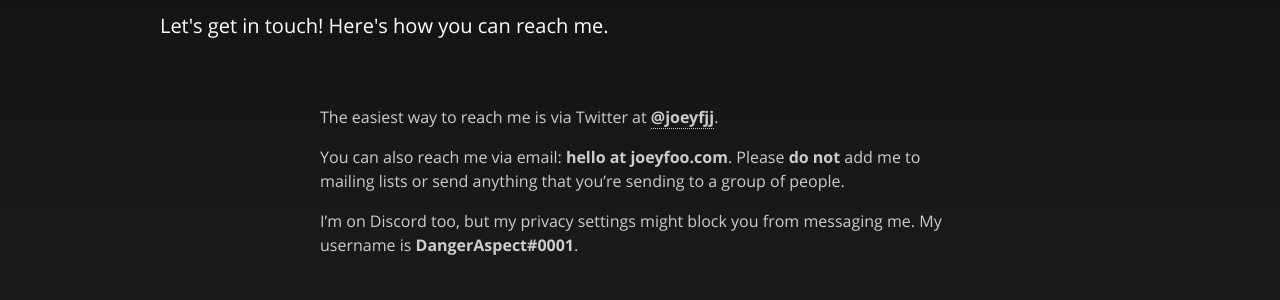
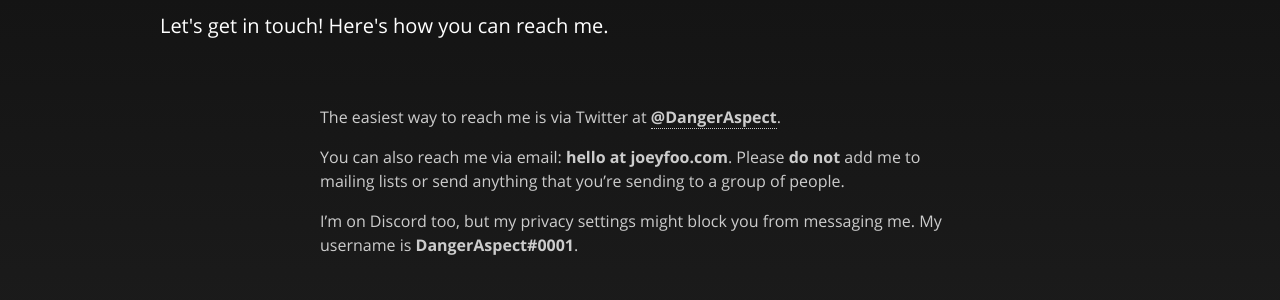
Before and after one commit to joeyfoo/joeyfoo.github.io, a Jekyll site: the page built from contact.md, in a window 1280 px wide. Shown: the part 174-474 px from the top of the page. Built offline with Jekyll 4.4.1, drawn with Linux system fonts in a browser that asks for light colours.

Commit message:
Update Twitter handle

```diff
--- a/_config.yml
+++ b/_config.yml
@@ -19,14 +19,14 @@
   Joey's website. Hi there!
 baseurl: "" # the subpath of your site, e.g. /blog
 url: "https://joeyfoo.com/" # the base hostname & protocol for your site, e.g. http://example.com
-twitter_username: joeyfjj
+twitter_username: DangerAspect
 twitter:
-  username: joeyfjj
+  username: DangerAspect
   card: summary
 social:
   name: Joey Foo
   links:
-    - https://twitter.com/joeyfjj
+    - https://twitter.com/DangerAspect
     - https://github.com/joeyfoo
 # github_username:  joeyfoo
 repository: joeyfoo/joeyfoo.github.io
--- a/_layouts/home.html
+++ b/_layouts/home.html
@@ -64,7 +64,7 @@
 
     <ul class="links">
       <li>
-        <a href="https://twitter.com/joeyfjj" class="text-button">
+        <a href="https://twitter.com/DangerAspect" class="text-button">
           Twitter
         </a>
       </li>
--- a/contact.md
+++ b/contact.md
@@ -5,7 +5,7 @@
 description: Let's get in touch! Here's how you can reach me.
 ---
 
-The easiest way to reach me is via Twitter at **[@joeyfjj](https://twitter.com/joeyfjj)**.
+The easiest way to reach me is via Twitter at **[@DangerAspect](https://twitter.com/DangerAspect)**.
 
 You can also reach me via email: **hello at joeyfoo.com**. Please <strong>do not</strong> add me to mailing lists or send anything that you're sending to a group of people.
 
```
Also changed, not shown: _posts/2019-10-12-social-media.md (+1 -1 lines), about.md (+1 -1 lines).
